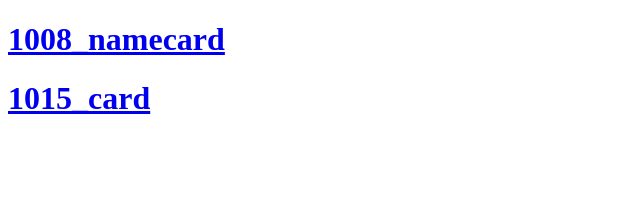
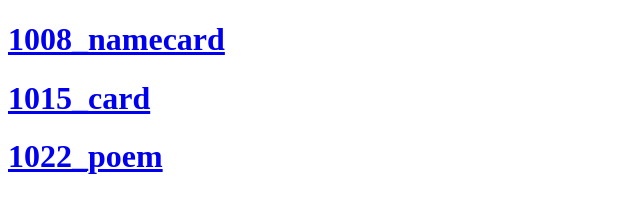
Before and after one commit to dailyct/dailyct.github.io, a plain HTML site: page index.html in a window 1280 px wide. Shown: the whole page, without its empty margins (0-640 px from the left). Drawn offline with Linux system fonts and the light colour scheme.

Commit message:
Update index.html

```diff
--- a/index.html
+++ b/index.html
@@ -24,6 +24,12 @@
 		    </a>
 		  </h1>
 
+		<h1>
+		    <a href='./1022/index.html'>
+			1022_poem
+		    </a>
+		  </h1>
+
 
 	</body>
 
```
